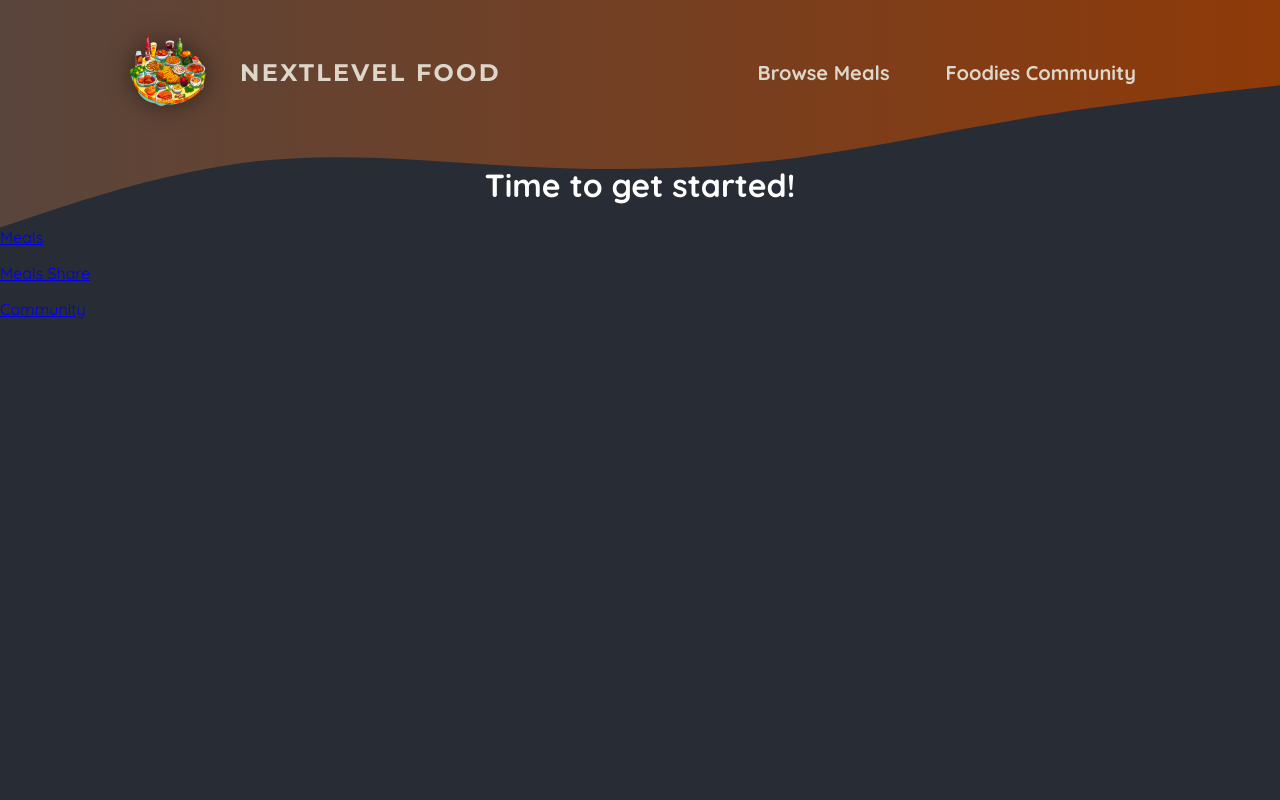
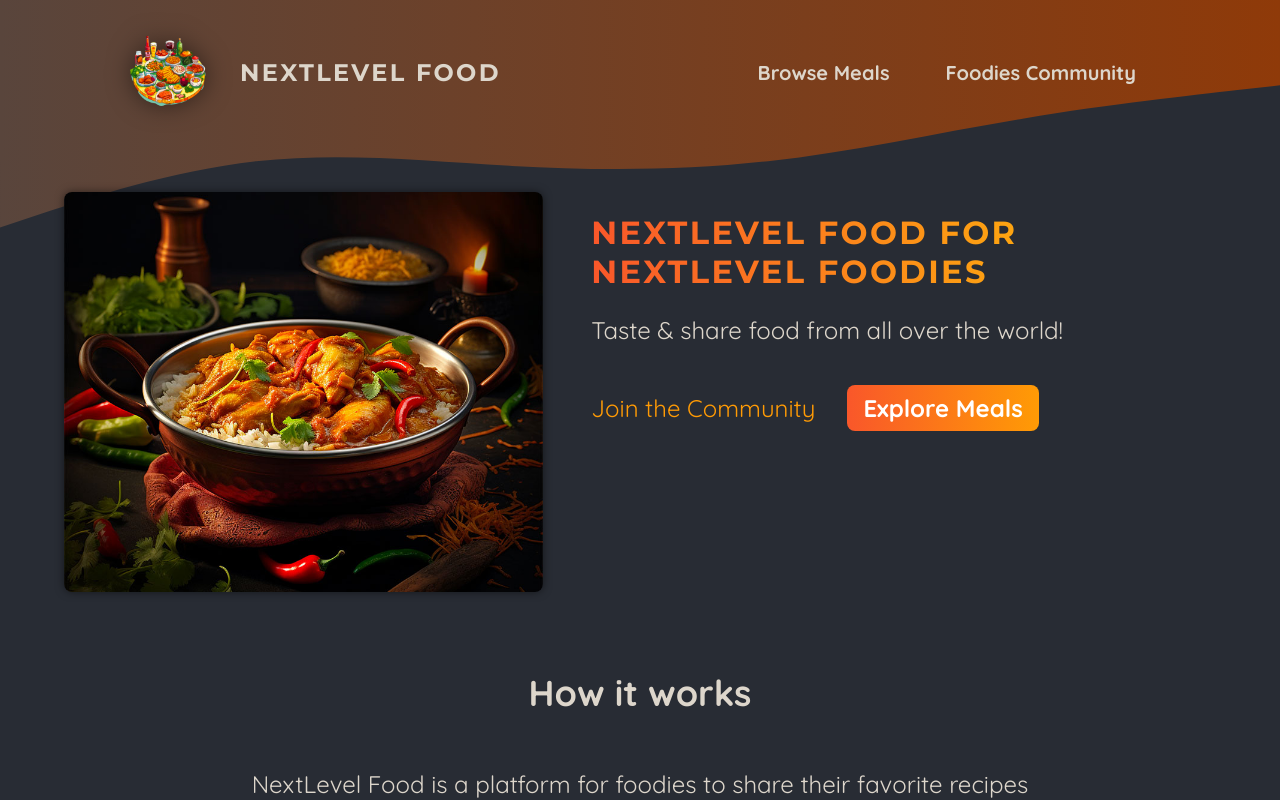
Before and after one commit to jorgelfer/foodies-starting-project, a Next.js app: page / in a window 1280 px wide. Shown: the top 800 px of the page. Built offline with nearby package versions, Linux system fonts and the light colour scheme.

Commit message:
adding styles

```diff
--- /dev/null
+++ b/app/community/page.module.css
@@ -0,0 +1,61 @@
+.header {
+  gap: 3rem;
+  margin: 3rem auto 5rem auto;
+  width: 90%;
+  max-width: 75rem;
+  color: #ddd6cb;
+  font-size: 1.5rem;
+  text-align: center;
+}
+
+.header h1 {
+  font-family: "Montserrat", sans-serif;
+}
+
+.highlight {
+  background: linear-gradient(90deg, #f9572a, #ff8a05);
+  background-clip: text;
+  -webkit-background-clip: text;
+  -webkit-text-fill-color: transparent;
+}
+
+.main {
+  width: 90%;
+  max-width: 40rem;
+  margin: 0 auto;
+  text-align: center;
+}
+
+.main h2 {
+  font-family: "Montserrat", sans-serif;
+  font-size: 2rem;
+  margin-bottom: 3rem;
+  color: #ddd6cb;
+}
+
+.perks {
+  list-style: none;
+  margin: 3rem 0;
+  padding: 0;
+}
+
+.perks li {
+  display: flex;
+  flex-direction: column;
+  align-items: center;
+  gap: 2rem;
+}
+
+.perks img {
+  width: 8rem;
+  height: 8rem;
+  object-fit: contain;
+}
+
+.perks p {
+  font-family: "Montserrat", sans-serif;
+  font-size: 1.5rem;
+  font-weight: bold;
+  margin: 0;
+  color: #ddd6cb;
+}
--- a/app/page.js
+++ b/app/page.js
@@ -1,20 +1,52 @@
 import Link from "next/link";
+import styles from "./page.module.css";
+import ImageSlideshow from "@/components/images/image-slideshow";
 
 export default function Home() {
   return (
+    <>
+      <header className={styles.header}>
+        <div className={styles.slideshow}>
+          <ImageSlideshow />
+        </div>
+        <div>
+          <div className={styles.hero}>
+            <h1>NextLevel Food for NextLevel Foodies</h1>
+            <p>Taste & share food from all over the world!</p>
+          </div>
+          <div className={styles.cta}>
+            <Link href="/community">Join the Community</Link>
+            <Link href="/meals">Explore Meals</Link>
+          </div>
+        </div>
+      </header>
       <main>
-      <h1 style={{ color: "white", textAlign: "center" }}>
-        Time to get started!
-      </h1>
+        <section className={styles.section}>
+          <h2>How it works</h2>
           <p>
-        <Link href="/meals">Meals</Link>
+            NextLevel Food is a platform for foodies to share their favorite
+            recipes with the world. It&apos;s a place to discover new dishes,
+            and to connect with other food lovers.
           </p>
           <p>
-        <Link href="/meals/share">Meals Share</Link>
+            NextLevel Food is a place to discover new dishes, and to connect
+            with other food lovers.
+          </p>
+        </section>
+
+        <section className={styles.section}>
+          <h2>Why NextLevel Food?</h2>
+          <p>
+            NextLevel Food is a platform for foodies to share their favorite
+            recipes with the world. It&apos;s a place to discover new dishes,
+            and to connect with other food lovers.
           </p>
           <p>
-        <Link href="/community">Community</Link>
+            NextLevel Food is a place to discover new dishes, and to connect
+            with other food lovers.
           </p>
+        </section>
       </main>
+    </>
   );
 }
--- /dev/null
+++ b/app/page.module.css
@@ -0,0 +1,75 @@
+.header {
+  display: flex;
+  gap: 3rem;
+  margin: 3rem auto;
+  width: 90%;
+  max-width: 75rem;
+}
+
+.slideshow {
+  width: 40rem;
+  height: 25rem;
+}
+
+.hero {
+  color: #ddd6cb;
+  font-size: 1.5rem;
+}
+
+.hero h1 {
+  font-size: 2rem;
+  font-weight: bold;
+  font-family: 'Montserrat', sans-serif;
+  letter-spacing: 0.15rem;
+  text-transform: uppercase;
+  background: linear-gradient(90deg, #f9572a, #ffc905);
+  background-clip: text;
+  -webkit-background-clip: text;
+  -webkit-text-fill-color: transparent;
+}
+
+.cta {
+  font-size: 1.5rem;
+  display: flex;
+  gap: 1rem;
+}
+
+.cta a {
+  display: inline-block;
+  margin-top: 1rem;
+  padding: 0.5rem 1rem;
+  border-radius: 0.5rem;
+  background: linear-gradient(90deg, #f9572a, #ff9b05);
+  color: #ffffff;
+  font-weight: bold;
+  text-decoration: none;
+}
+
+.cta a:hover,
+.cta a:active {
+  background: linear-gradient(90deg, #fd4715, #f9b241);
+}
+
+.cta a:first-child {
+  background: transparent;
+  font-weight: normal;
+  color: #ff9b05;
+  padding-left: 0;
+}
+
+.cta a:first-child:hover,
+.cta a:first-child:active {
+  background: transparent;
+  color: #f9b241;
+}
+
+.section {
+  display: flex;
+  flex-direction: column;
+  color: #ddd6cb;
+  font-size: 1.5rem;
+  max-width: 50rem;
+  width: 90%;
+  margin: 2rem auto;
+  text-align: center;
+}
--- /dev/null
+++ b/components/images/image-slideshow.js
@@ -0,0 +1,49 @@
+"use client";
+import { useEffect, useState } from "react";
+import Image from "next/image";
+
+import burgerImg from "@/assets/burger.jpg";
+import curryImg from "@/assets/curry.jpg";
+import dumplingsImg from "@/assets/dumplings.jpg";
+import macncheeseImg from "@/assets/macncheese.jpg";
+import pizzaImg from "@/assets/pizza.jpg";
+import schnitzelImg from "@/assets/schnitzel.jpg";
+import tomatoSaladImg from "@/assets/tomato-salad.jpg";
+import classes from "./image-slideshow.module.css";
+
+const images = [
+  { image: burgerImg, alt: "A delicious, juicy burger" },
+  { image: curryImg, alt: "A delicious, spicy curry" },
+  { image: dumplingsImg, alt: "Steamed dumplings" },
+  { image: macncheeseImg, alt: "Mac and cheese" },
+  { image: pizzaImg, alt: "A delicious pizza" },
+  { image: schnitzelImg, alt: "A delicious schnitzel" },
+  { image: tomatoSaladImg, alt: "A delicious tomato salad" },
+];
+
+export default function ImageSlideshow() {
+  const [currentImageIndex, setCurrentImageIndex] = useState(0);
+
+  useEffect(() => {
+    const interval = setInterval(() => {
+      setCurrentImageIndex((prevIndex) =>
+        prevIndex < images.length - 1 ? prevIndex + 1 : 0
+      );
+    }, 5000);
+
+    return () => clearInterval(interval);
+  }, []);
+
+  return (
+    <div className={classes.slideshow}>
+      {images.map((image, index) => (
+        <Image
+          key={index}
+          src={image.image}
+          className={index === currentImageIndex ? classes.active : ""}
+          alt={image.alt}
+        />
+      ))}
+    </div>
+  );
+}
--- /dev/null
+++ b/components/images/image-slideshow.module.css
@@ -0,0 +1,26 @@
+.slideshow {
+  position: relative;
+  width: 100%;
+  height: 100%;
+  border-radius: 8px;
+  overflow: hidden;
+  box-shadow: 0 0 0.5rem rgba(0, 0, 0, 0.5);
+}
+
+.slideshow img {
+  width: 100%;
+  height: 100%;
+  object-fit: cover;
+  position: absolute;
+  top: 0;
+  left: 0;
+  opacity: 0;
+  transform: scale(1.1) translateX(-1rem) rotate(-5deg);
+  transition: all 0.5s ease-in-out;
+}
+
+.slideshow .active {
+  z-index: 1;
+  opacity: 1;
+  transform: scale(1) translateX(0) rotate(0);
+}
--- a/components/main-header/main-header.js
+++ b/components/main-header/main-header.js
@@ -1,10 +1,14 @@
+"use client";
+
 import logoImg from "@/assets/logo.png";
 import Link from "next/link";
 import styles from "./main-header.module.css";
 import Image from "next/image";
 import MainHeaderBackground from "./main-header-background";
+import { usePathname } from "next/navigation";
 
 export default function MainHeader() {
+  const path = usePathname();
   return (
     <>
       <MainHeaderBackground />
@@ -16,10 +20,22 @@
         <nav className={styles.nav}>
           <ul>
             <li>
-              <Link href="/meals">Browse Meals</Link>
+              <Link
+                href="/meals"
+                className={
+                  path.startsWith("/meals") ? styles.active : undefined
+                }
+              >
+                Browse Meals
+              </Link>
             </li>
             <li>
-              <Link href="/community">Foodies Community</Link>
+              <Link
+                href="/community"
+                className={path === "/community" ? styles.active : undefined}
+              >
+                Foodies Community
+              </Link>
             </li>
           </ul>
         </nav>
```
Also changed, not shown: app/community/page.js (+38 -1 lines). Lines whose indentation alone changed are shown as unchanged.
